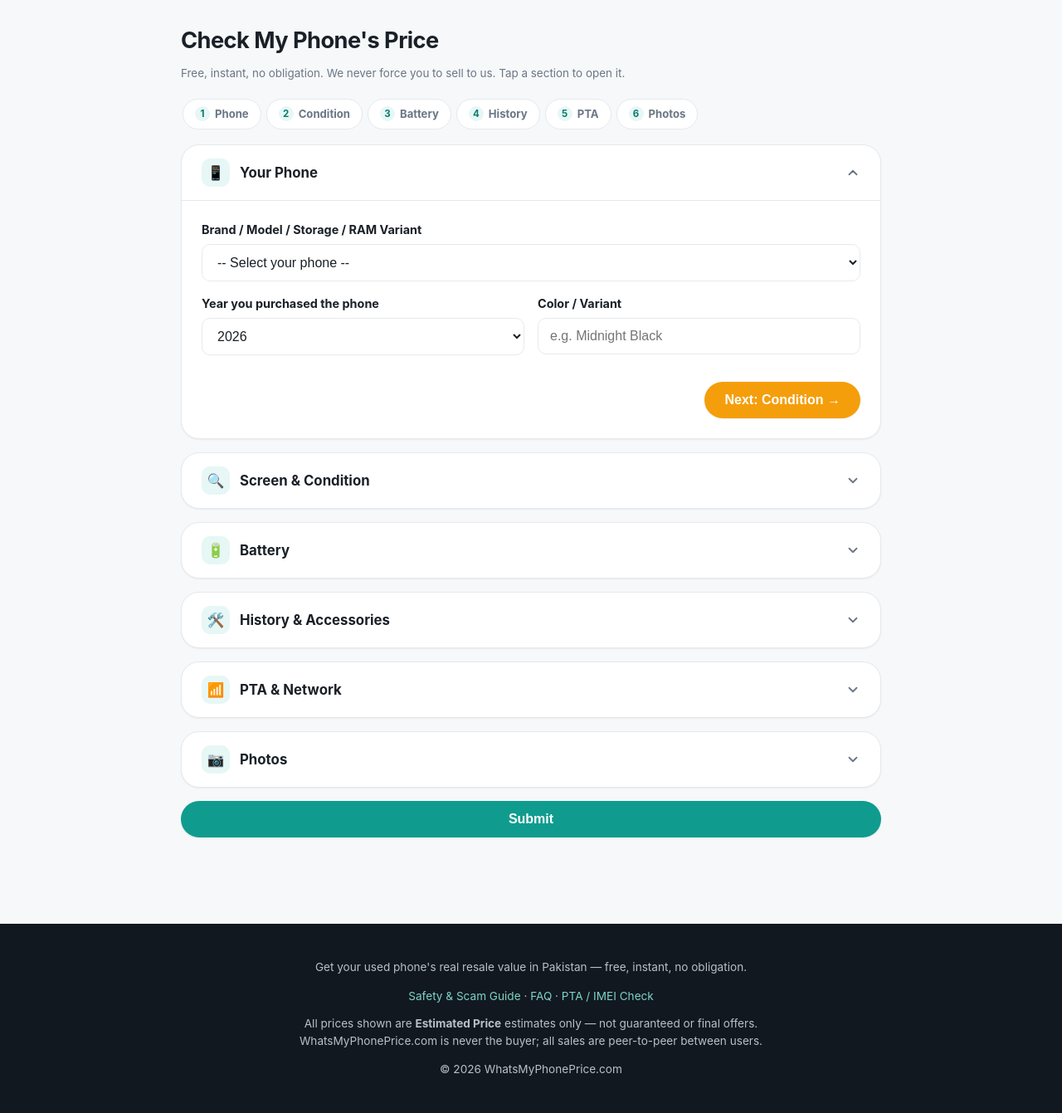
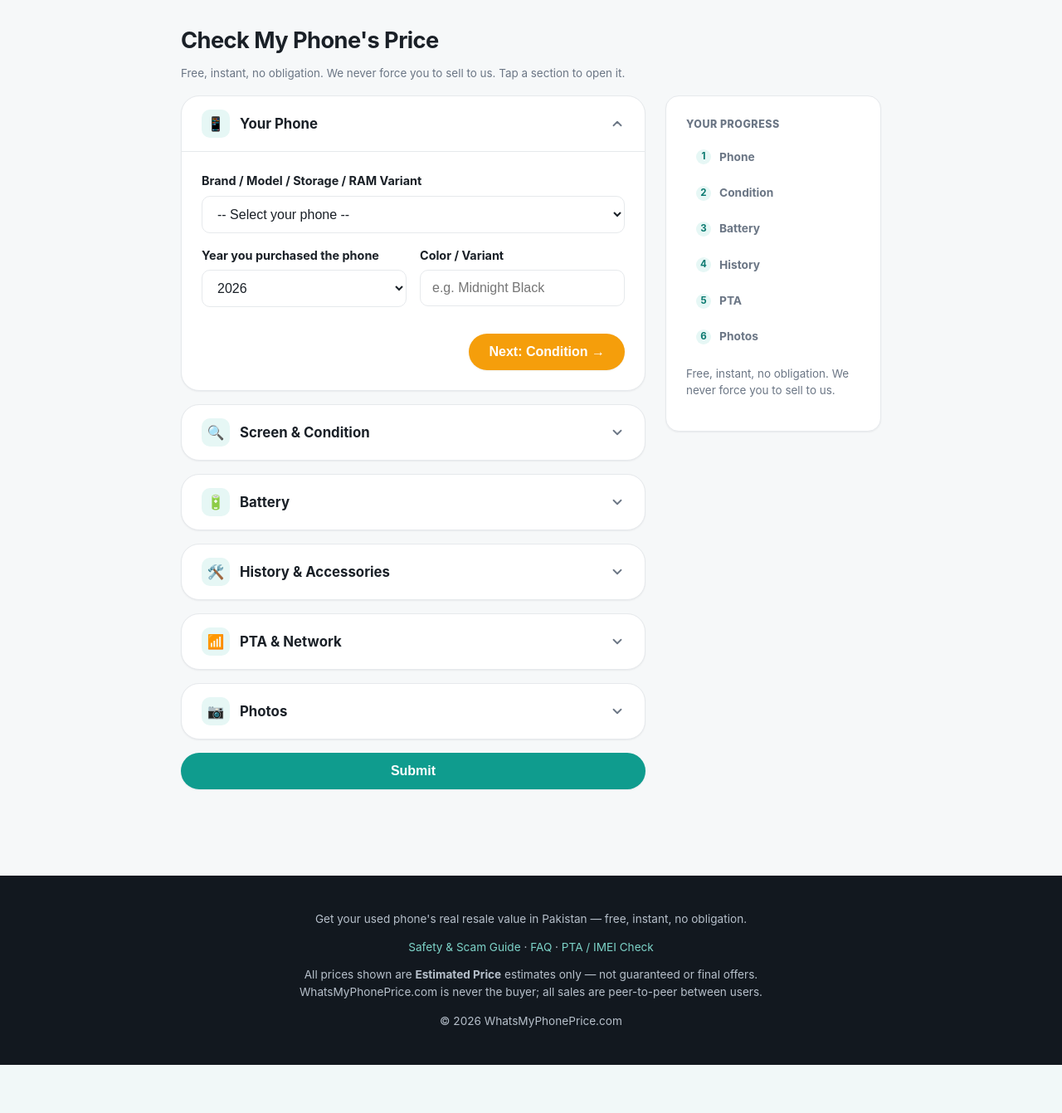
Before and after one commit to rohail275/whatsmyphoneprice, a PHP site: page /valuation.php in a window 1280 px wide. Shown: the part 105-1446 px from the top of the page at 83% size. After the commit the page ends 1388 px from the top, so only its background shows below. Run offline with PHP 8.4, Linux system fonts and the light colour scheme; data that the repository does not hold is empty.

Commit message:
Split valuation page into two columns on tablet/desktop widths
At >=900px, the form and a sticky "Your Progress" sidebar sit
side-by-side instead of stacking, replacing the horizontal step-nav
chip strip with a vertical nav that stays visible while scrolling
through the form. Below 900px (all phones) the layout is unchanged
from the single-column accordion.

Co-Authored-By: Claude Sonnet 5 <noreply@anthropic.com>
Claude-Session: https://claude.ai/code/session_01MWnVCR7CizRAbmUtCgxzU6

```diff
--- a/assets/css/style.css
+++ b/assets/css/style.css
@@ -197,7 +197,8 @@ details.section-card .section-body {
     font-size: 0.82rem;
     white-space: nowrap;
 }
-.step-nav a .num {
+.step-nav a .num,
+.step-nav-vertical a .num {
     display: inline-flex;
     align-items: center;
     justify-content: center;
@@ -207,6 +208,32 @@ details.section-card .section-body {
     background: var(--color-primary-light);
     color: var(--color-primary-dark);
     font-size: 0.72rem;
+    flex-shrink: 0;
+}
+
+/* ---------- Two-column layout (tablet/desktop only) ---------- */
+.valuation-layout { display: block; }
+.valuation-sidebar { display: none; }
+
+.step-nav-vertical { display: flex; flex-direction: column; gap: 4px; }
+.step-nav-vertical a {
+    display: flex;
+    align-items: center;
+    gap: 10px;
+    padding: 9px 12px;
+    border-radius: var(--radius-sm);
+    color: var(--color-muted);
+    font-weight: 700;
+    font-size: 0.86rem;
+    transition: background 0.15s, color 0.15s;
+}
+.step-nav-vertical a:hover { background: var(--color-primary-light); color: var(--color-primary-dark); text-decoration: none; }
+.sidebar-title { font-weight: 800; font-size: 0.78rem; text-transform: uppercase; letter-spacing: 0.04em; color: var(--color-muted); margin: 0 0 10px; }
+
+@media (min-width: 900px) {
+    .valuation-layout { display: grid; grid-template-columns: 1fr 260px; gap: var(--space-4); align-items: start; }
+    .valuation-layout .step-nav { display: none; }
+    .valuation-sidebar { display: block; position: sticky; top: 90px; }
 }
 
 /* ---------- Buttons ---------- */
--- a/assets/js/main.js
+++ b/assets/js/main.js
@@ -37,7 +37,7 @@ document.addEventListener('DOMContentLoaded', function () {
         });
     });
 
-    document.querySelectorAll('.step-nav a[data-target]').forEach(function (link) {
+    document.querySelectorAll('.step-nav a[data-target], .step-nav-vertical a[data-target]').forEach(function (link) {
         link.addEventListener('click', function (e) {
             e.preventDefault();
             openSection(link.getAttribute('data-target'));
--- a/valuation.php
+++ b/valuation.php
@@ -12,6 +12,9 @@ $chevron = '<svg class="chevron" width="18" height="18" viewBox="0 0 20 20" fill
 ?>
 <h1><?= e(t('cta_start_valuation')) ?></h1>
 <p class="hint" style="margin-bottom:16px">Free, instant, no obligation. We never force you to sell to us. Tap a section to open it.</p>
+
+<div class="valuation-layout">
+<div class="valuation-main">
 
 <nav class="step-nav">
     <a href="#sec-phone" data-target="sec-phone"><span class="num">1</span> Phone</a>
@@ -213,6 +216,25 @@ $chevron = '<svg class="chevron" width="18" height="18" viewBox="0 0 20 20" fill
     <button type="submit" class="btn btn-block" style="margin-top:16px"><?= e(t('submit')) ?></button>
 </form>
 
+</div>
+
+<aside class="valuation-sidebar">
+    <div class="card">
+        <p class="sidebar-title">Your Progress</p>
+        <nav class="step-nav-vertical">
+            <a href="#sec-phone" data-target="sec-phone"><span class="num">1</span> Phone</a>
+            <a href="#sec-condition" data-target="sec-condition"><span class="num">2</span> Condition</a>
+            <a href="#sec-battery" data-target="sec-battery"><span class="num">3</span> Battery</a>
+            <a href="#sec-history" data-target="sec-history"><span class="num">4</span> History</a>
+            <a href="#sec-pta" data-target="sec-pta"><span class="num">5</span> PTA</a>
+            <a href="#sec-photos" data-target="sec-photos"><span class="num">6</span> Photos</a>
+        </nav>
+        <p class="hint" style="margin-top:14px">Free, instant, no obligation. We never force you to sell to us.</p>
+    </div>
+</aside>
+
+</div>
+
 <?php
 $extraFooterScripts = ['/assets/js/main.js'];
 require_once __DIR__ . '/includes/footer.php';
```
